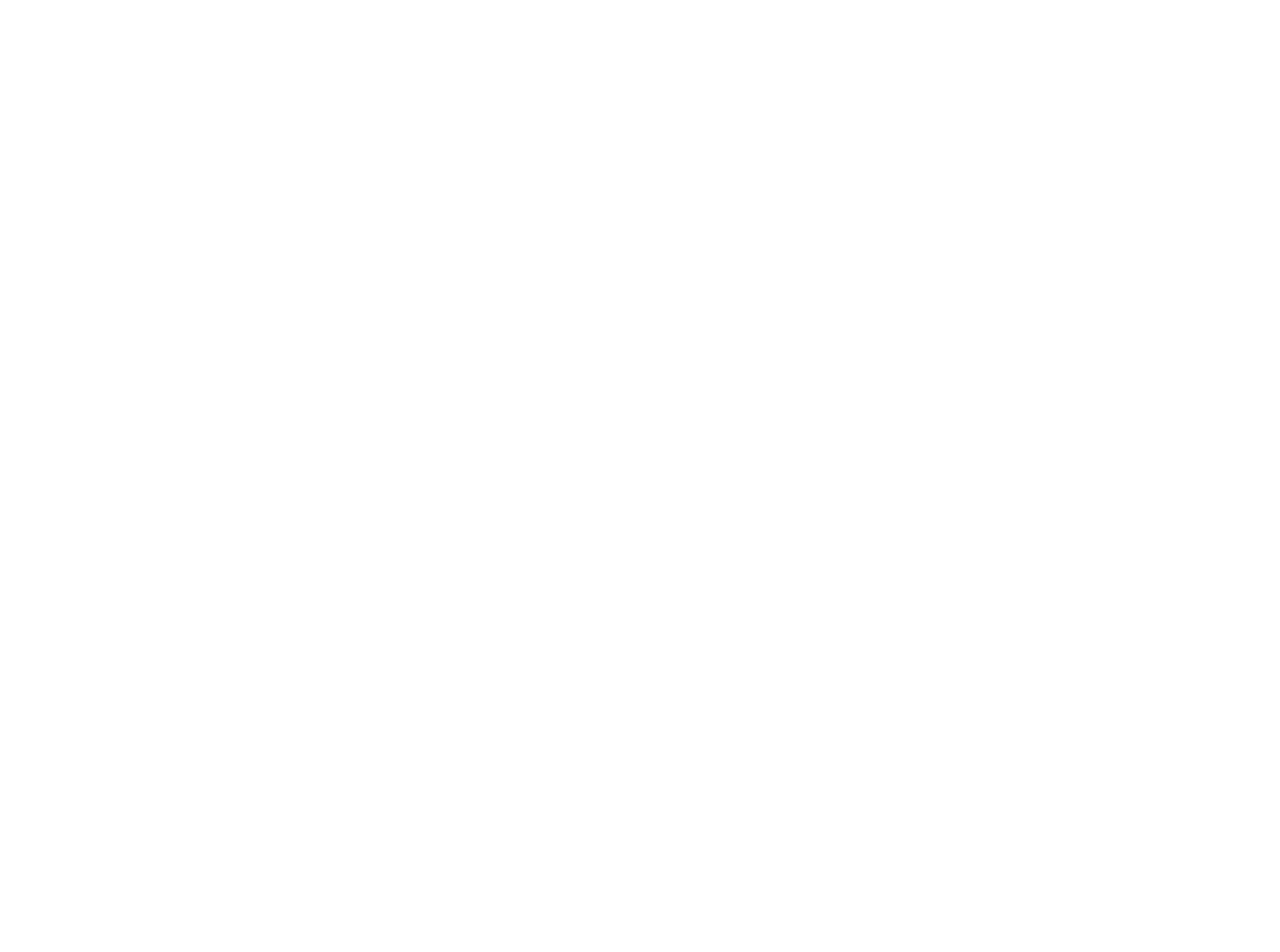
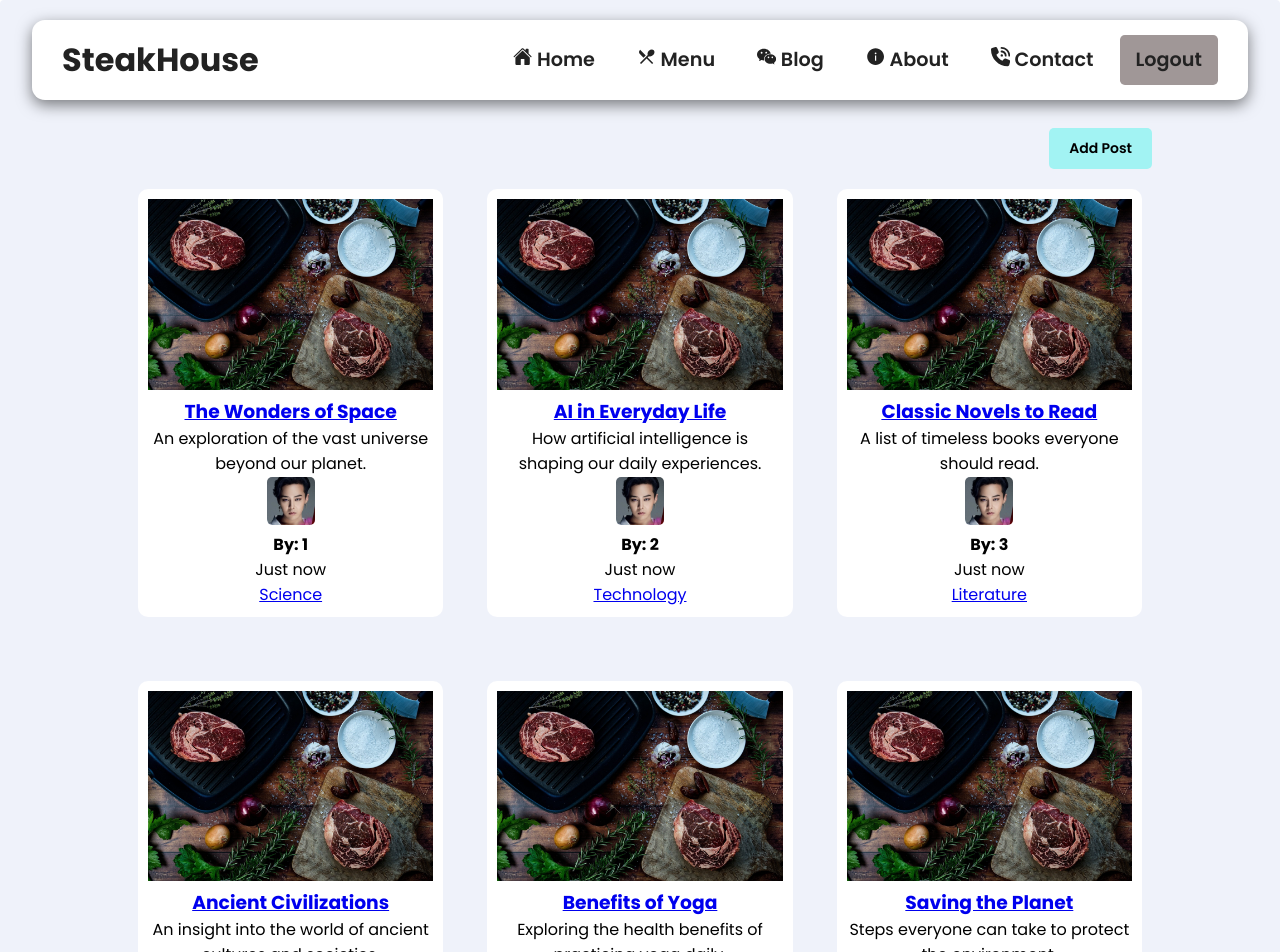
Before and after one commit to Sonphhe/SteakHouse-CPL_04_Group6, a React (Vite) app: page /blog in a window 1280 px wide. Before the commit this address had no page. Shown: the top 952 px of the page. Before the commit the page ends 800 px from the top, so only its background shows below. Built offline with nearby package versions, Linux system fonts and the light colour scheme.

Commit message:
save change about blog-page

```diff
--- a/src/App.tsx
+++ b/src/App.tsx
@@ -10,6 +10,7 @@
 import AboutUs from './pages/About/About'
 import ContactUs from './pages/Contact/Contact'
 import AdminDashboard from './pages/Admin/pages/Dashboard/AdminDashboard'
+import Blog from './pages/Blog/Blog'
 function App() {
 
   return (
@@ -26,6 +27,7 @@
           <Route path='/about' element={<AboutUs />} />
           <Route path='/contact' element={<ContactUs />} />
           <Route path='/dashboard' element={<AdminDashboard />} />
+          <Route path='/blog' element={<Blog />} />
         </Routes>
       </BrowserRouter>
     </div>
--- a/src/pages/About/About.css
+++ b/src/pages/About/About.css
@@ -1,7 +1,7 @@
 .about-us-container {
   padding: 40px;
   max-width: 1300px;
-  margin: 0 auto;
+  margin: 25px auto;
   text-align: center;
 }
 
--- /dev/null
+++ b/src/pages/Blog/Blog.css
@@ -0,0 +1,43 @@
+.blog {
+  background: var(--color-white);
+  padding: 4rem;
+  border-radius: 4px;
+  padding-bottom: 2rem;
+  transition: 0.3s;
+  cursor: default;
+  background: #eff2fa;
+  padding: 10%;
+}
+.blog:hover{
+    box-shadow: 0 1.5rem 2rem rgba(0,0,0,0.1);
+}
+.blog-option{
+    display: flex;
+    justify-content: flex-end;
+}
+.blog-option a{
+    text-decoration: none;
+    color: black;
+    font-size: 14px;
+    font-weight: 600;
+    background-color: rgb(162, 243, 243);
+    padding: 10px 20px;
+    border-radius: 5px;
+}
+.blog-option a:hover{
+    background-color: rgb(62, 160, 160);
+}
+.blog-container {
+  padding: 20px;
+  display: grid;
+  grid-template-columns: repeat(3, 1fr);
+  gap: 4rem;
+}
+.post-content{
+    height: 5rem;
+
+}
+.post-author{
+    width: 2.5rem;
+    height: 2.5rem;
+}
--- /dev/null
+++ b/src/pages/Blog/Blog.tsx
@@ -0,0 +1,118 @@
+import { useState } from 'react'
+import Navbar from '../../components/ui/Navbar/Navbar'
+import './Blog.css'
+import BlogCard from './blogComponent/BlogCard/BlogCard'
+import { Link } from 'react-router-dom'
+import thumnail_image from '../../assets/images/intro2.jpg'
+
+const DUMMY_POSTS = [
+  {
+    id: '1',
+    thumbnail:  `${thumnail_image}`,
+    category: 'Science',
+    title: 'The Wonders of Space',
+    des: 'An exploration of the vast universe beyond our planet.',
+    authorId: 1
+  },
+  {
+    id: '2',
+    thumbnail:  `${thumnail_image}`,
+    category: 'Technology',
+    title: 'AI in Everyday Life',
+    des: 'How artificial intelligence is shaping our daily experiences.',
+    authorId: 2
+  },
+  {
+    id: '3',
+    thumbnail:  `${thumnail_image}`,
+    category: 'Literature',
+    title: 'Classic Novels to Read',
+    des: 'A list of timeless books everyone should read.',
+    authorId: 3
+  },
+  {
+    id: '4',
+    thumbnail:  `${thumnail_image}`,
+    category: 'History',
+    title: 'Ancient Civilizations',
+    des: 'An insight into the world of ancient cultures and societies.',
+    authorId: 4
+  },
+  {
+    id: '5',
+    thumbnail:  `${thumnail_image}`,
+    category: 'Health',
+    title: 'Benefits of Yoga',
+    des: 'Exploring the health benefits of practicing yoga daily.',
+    authorId: 5
+  },
+  {
+    id: '6',
+    thumbnail:  `${thumnail_image}`,
+    category: 'Environment',
+    title: 'Saving the Planet',
+    des: 'Steps everyone can take to protect the environment.',
+    authorId: 6
+  },
+  {
+    id: '7',
+    thumbnail:  `${thumnail_image}`,
+    category: 'Science',
+    title: 'Understanding Quantum Mechanics',
+    des: 'A beginner-friendly guide to quantum mechanics.',
+    authorId: 7
+  },
+  {
+    id: '8',
+    thumbnail:  `${thumnail_image}`,
+    category: 'Finance',
+    title: 'Investing 101',
+    des: 'Tips and tricks for first-time investors.',
+    authorId: 8
+  },
+  {
+    id: '9',
+    thumbnail:  `${thumnail_image}`,
+    category: 'Art',
+    title: 'The Evolution of Modern Art',
+    des: 'A look at how art has evolved in recent centuries.',
+    authorId: 9
+  },
+  {
+    id: '10',
+    thumbnail:  `${thumnail_image}`,
+    category: 'Food',
+    title: 'Healthy Eating on a Budget',
+    des: 'Tips for maintaining a nutritious diet without overspending.',
+    authorId: 10
+  }
+]
+
+const Blog = () => {
+  const [posts, setPosts] = useState(DUMMY_POSTS)
+
+  return (
+    <div>
+      <Navbar />
+      <div className='blog'>
+        <div className='blog-option'>
+          <Link to=''>Add Post</Link>
+        </div>
+        <div className='blog-container'>
+          {posts.map((item) => (
+            <BlogCard
+              key={item.id}
+              thumbnail={item.thumbnail}
+              category={item.category}
+              title={item.title}
+              des={item.des}
+              authorId={item.authorId}
+            />
+          ))}
+        </div>
+      </div>
+    </div>
+  )
+}
+
+export default Blog
--- /dev/null
+++ b/src/pages/Blog/blogComponent/BlogCard/BlogCard.css
@@ -0,0 +1,14 @@
+.blog-card{
+    padding: 10px;
+    background-color: #fff;
+    border-radius: 10px;
+    margin: 0px -10px;
+}
+.post-footer{
+
+}
+.post-footer img{
+    width: 3rem;
+    height: 3rem;
+    border-radius: 5px;
+}
--- /dev/null
+++ b/src/pages/Blog/blogComponent/BlogCard/BlogCard.tsx
@@ -0,0 +1,29 @@
+import { Link } from 'react-router-dom'
+import './BlogCard.css'
+import profile_image from '../../../../assets/images/profile-image.jpg'
+
+const BlogCard = (props: { thumbnail: string; category: string; title: string; des: string; authorId: number }) => {
+  return (
+    <div className='blog-card'>
+      <div className='post-thumbnail'>
+        <img src={props.thumbnail} alt='' />
+      </div>
+      <div className='post-content'>
+        <Link to={''}>
+          <h3>{props.title}</h3>
+        </Link>
+        <p>{props.des}</p>
+      </div>
+      <div className='post-footer'>
+        <img src={profile_image} alt='' />
+        <div className="post-footer-name">
+            <h4>By: {props.authorId}</h4>
+            <p>Just now</p>
+        </div>
+        <Link to={`/blog/categories/${props.category}`}>{props.category}</Link>
+      </div>
+    </div>
+  )
+}
+
+export default BlogCard
--- a/src/pages/Contact/Contact.css
+++ b/src/pages/Contact/Contact.css
@@ -3,6 +3,7 @@
   justify-content: space-between;
   align-items: flex-start;
   padding: 20px;
+  padding-top: 118px;
   background-color: #faf3e0;
   border-radius: 8px;
   box-shadow: 0px 4px 10px rgba(0, 0, 0, 0.1);
```
Also changed, not shown: src/pages/Blog/blogComponent/PostAuthor/PostAuthor.tsx (added, +17 -0 lines), src/assets/images/profile-image.jpg (added), src/pages/Blog/blogComponent/BlogCardDetail/BlogCardDetail.css (added), src/pages/Blog/blogComponent/BlogCardDetail/BlogCardDetail.tsx (added).
